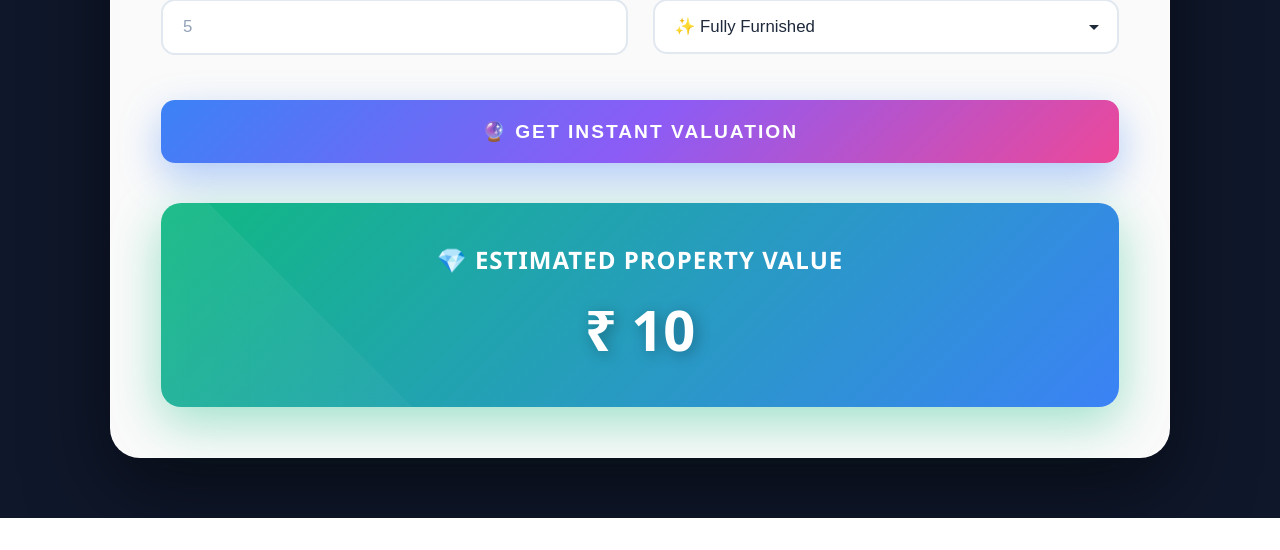
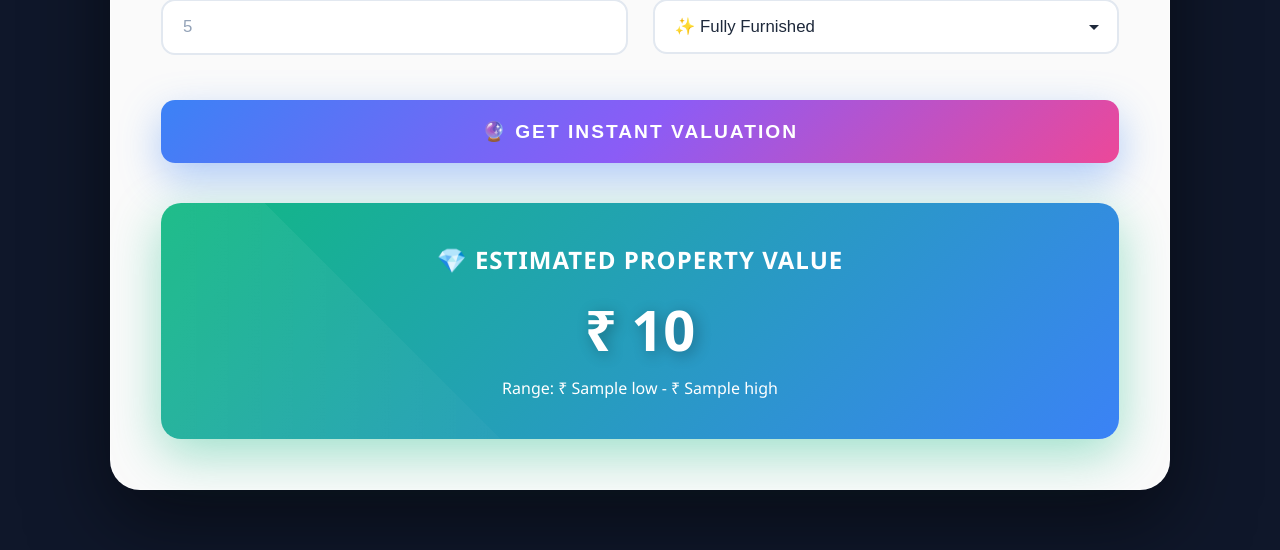
Before and after one commit to Muskan8130/house-price-prediction, a Flask app: template templates/index.html in a window 1280 px wide. Shown: the part 1703-2253 px from the top of the page. Before the commit the page ends 2221 px from the top, so only its background shows below. Run offline with Flask 3, Linux system fonts and the light colour scheme; the template is opened without the code that fills it: most values are stand-ins (such as "Sample title", 1, 10 or a date in 2020); parts of the project's set-up code (start-up, migrations or seed data) failed here and were passed over.

Commit message:
Added price formatting and prediction range feature in Flask app

```diff
--- a/src/app.py
+++ b/src/app.py
@@ -1,6 +1,7 @@
 from flask import Flask, render_template, request
 import joblib
 import pandas as pd
+
 app = Flask(
     __name__,
     template_folder="../templates",
@@ -9,11 +10,19 @@ app = Flask(
 
 # Load trained pipeline (preprocessor + model)
 model = joblib.load("models/house_price_model.pkl")
-
+def format_price(price):
+    if price >= 10000000:
+        return f"{price/10000000:.2f} Cr"
+    elif price >= 100000:
+        return f"{price/100000:.2f} Lakh"
+    else:
+        return str(price)
 
 @app.route("/", methods=["GET", "POST"])
 def home():
-    predicted_price = None
+    formatted_price = None   # ✅ ADD
+    low = None               # ✅ ADD
+    high = None              # ✅ ADD
 
     if request.method == "POST":
         data = {
@@ -34,9 +43,18 @@ def home():
         }
 
         df = pd.DataFrame([data])
-        predicted_price = int(model.predict(df)[0])
+        raw_price = int(model.predict(df)[0])
 
-    return render_template("index.html", price=predicted_price)
+        formatted_price = format_price(raw_price)
+        low = format_price(int(raw_price * 0.9))
+        high = format_price(int(raw_price * 1.1))
+
+    return render_template(
+        "index.html",
+        price=formatted_price,
+        low=low,
+        high=high
+    )
 
 
 if __name__ == "__main__":
--- a/templates/index.html
+++ b/templates/index.html
@@ -504,6 +504,7 @@
         <div class="result-box">
             <h3>💎 Estimated Property Value</h3>
             <div class="price">₹ {{ price }}</div>
+            <p style="color:white; margin-top:10px;"> Range: ₹ {{ low }} - ₹ {{ high }}</p>
         </div>
         {% endif %}
     </div>
```
